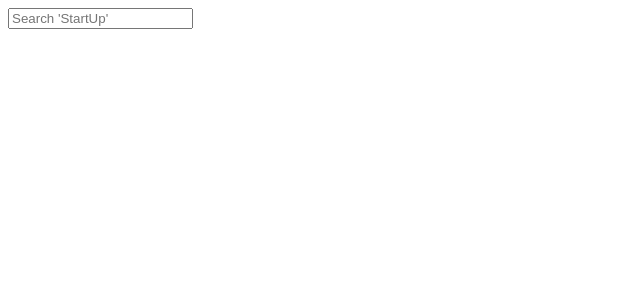
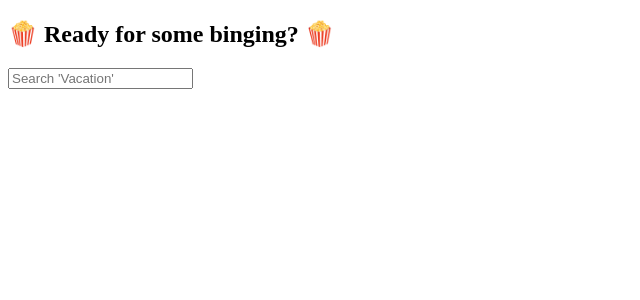
Before and after one commit to nellycheboi/moviedb, a Next.js app: page / in a window 1280 px wide. Shown: the top 300 px of the page, without its empty margins (0-640 px from the left). Built offline with nearby package versions, Linux system fonts and the light colour scheme.

Commit message:
added animation

```diff
--- /dev/null
+++ b/components/loading.js
@@ -0,0 +1,11 @@
+export default function Loading(){
+    return (
+      <>
+        <div className="items-center p-4 max-w-sm w-full mx-auto">
+          <div className="animate-pulse flex space-x-4">
+            <span className="text-9xl">🍿</span>
+          </div>
+        </div>
+      </>
+    );
+}
--- a/components/moviesTableView.js
+++ b/components/moviesTableView.js
@@ -3,6 +3,7 @@ import Link from "next/link";
 import router from "next/router";
 import { useState } from "react";
 import useSWR from "swr";
+import Loading from "./loading";
 const fetcher = async (url) => {
   const res = await fetch(url);
   const data = await res.json();
@@ -27,7 +28,7 @@ export function useMovies(query) {
 export default function MoviesTableView({ query }) {
 
   const { data, isLoading, isError } = useMovies(query);
-  if (query && isLoading) return <div>Loading</div>;
+  if (query && isLoading) return <Loading/>;
 
   const handleOnClick = (imdbID) => {
     router.push(`/movies/${imdbID}`);
--- a/components/searchBar.js
+++ b/components/searchBar.js
@@ -17,7 +17,7 @@ export default function SearchBar({ query, setQuery }) {
           className="w-full rounded p-2"
           defaultValue={query}
           onKeyDown={handleKeyDown}
-          placeholder="Search 'StartUp'"
+          placeholder="Search 'Vacation'"
           type="text"
         />
       </div>
--- a/pages/index.js
+++ b/pages/index.js
@@ -13,6 +13,10 @@ export default function Home({query, setQuery}) {
       </Head>
 
       <main className="container mx-auto px-4 pt-8 bg-yellow">
+        <h2 className="text-center pb-4">
+          <span className="text-3xl">🍿</span> Ready for some binging?{" "}
+          <span className="text-3xl">🍿</span>
+        </h2>
         <SearchBar query={query} setQuery={setQuery} />
         <MoviesTableView query={query} />
       </main>
--- a/pages/movies/[id].js
+++ b/pages/movies/[id].js
@@ -3,6 +3,7 @@ import { useState } from "react";
 import useSWR from "swr";
 import { useRouter } from "next/router";
 import { data } from "autoprefixer";
+import Loading from "../../components/loading";
 
 const fetcher = async (url) => {
   const res = await fetch(url);
@@ -15,7 +16,6 @@ const fetcher = async (url) => {
 };
 
 export function useMovie(query) {
-  console.log("Use movies", query);
   const { data, error } = useSWR(
     () => query && `/api/searchById?q=${query}`,
     fetcher
@@ -30,7 +30,8 @@ export default function Movie() {
   const { query } = useRouter();
 
   const { data, isLoading, isError } = useMovie(query?.id);
-  if (isLoading) return <div>Loading</div>;
+  if (isLoading) return <Loading />
+
   return (
     <>
       <div className="container mx-lg mx-auto pt-8 pl-8 flex justify-center">
```
Also changed, not shown: 1 other file (tests, documents, lock files or other folders).
